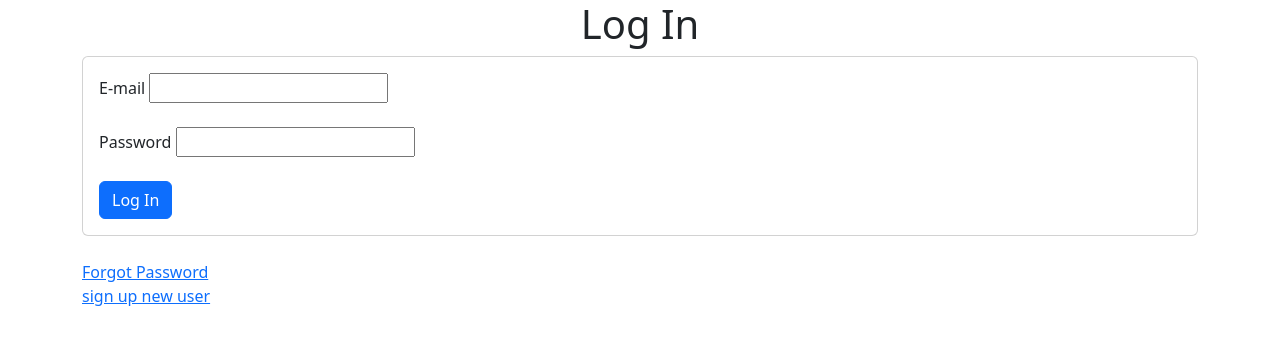
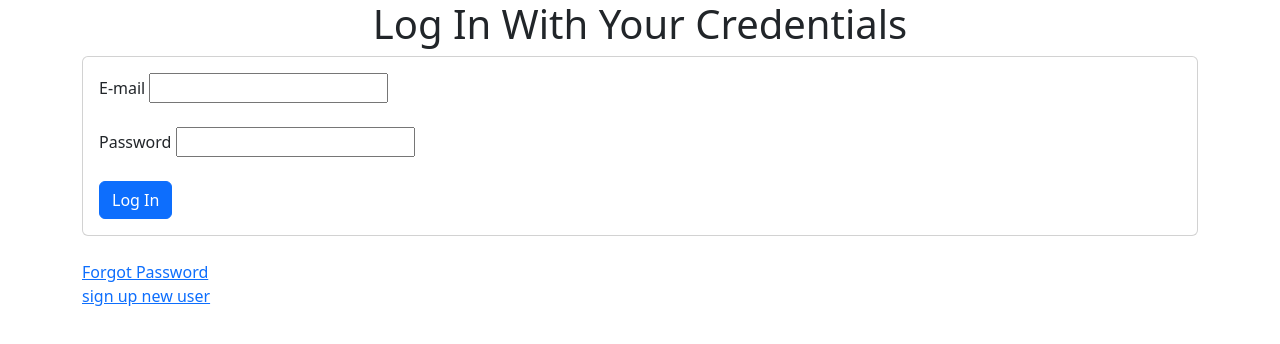
Before and after one commit to HarikrishnanvHere/GIT6, a website: page public/login/login.html in a window 1280 px wide. Drawn offline with nearby package versions, Linux system fonts and the light colour scheme.

Commit message:
new changes for login

```diff
--- a/public/login/login.html
+++ b/public/login/login.html
@@ -11,7 +11,7 @@
     <div class="container">
         <div>
             <div>
-                <h1 class="text-center">Log In</h1>
+                <h1 class="text-center">Log In With Your Credentials</h1>
             </div>
             <div class="card card-body">
                 <form id="logInForm">
```
